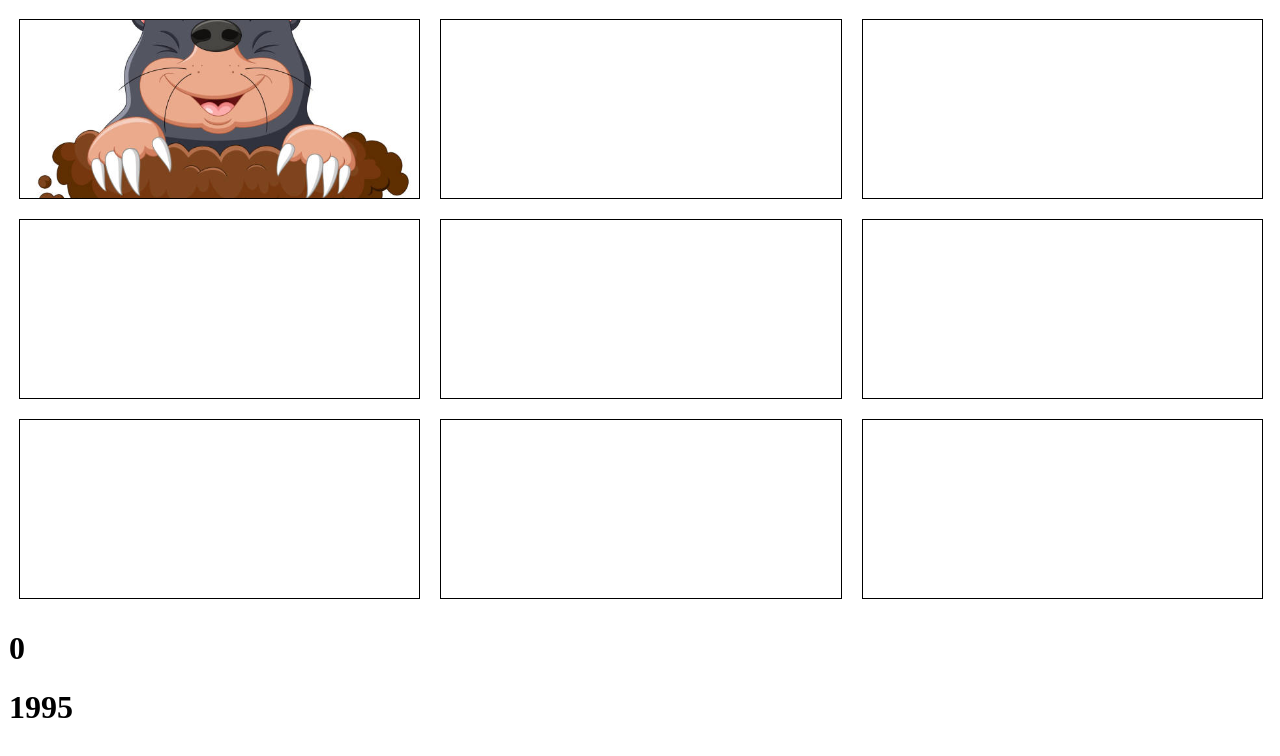
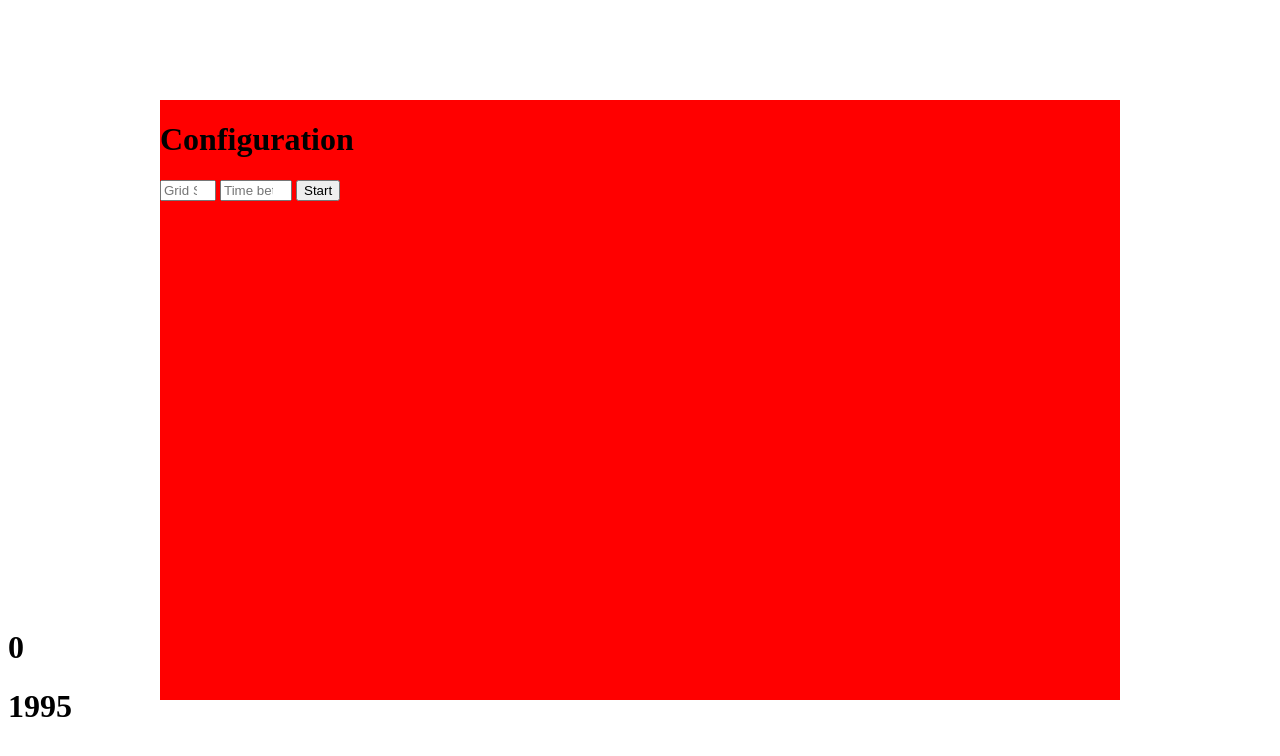
Before and after one commit to vttc08/webdev, a plain HTML site: page index.html in a window 1280 px wide. Drawn offline with Linux system fonts and the light colour scheme.

Commit message:
added custom configuration

```diff
--- a/index.html
+++ b/index.html
@@ -5,27 +5,27 @@
     <title>Document</title>
 </head>
 <body>
-    <div class="grid">
-        <div class="box" onclick="wrong()"></div>
-        <div class="box" onclick="wrong()"></div>
-        <div class="box" onclick="wrong()"></div>
-        <div class="box" onclick="wrong()"></div>
-        <div class="box" onclick="wrong()"></div>
-        <div class="box" onclick="wrong()"></div>
-        <div class="box" onclick="wrong()"></div>
-        <div class="box" onclick="wrong()"></div>
-        <div class="box" onclick="wrong()"></div>
+    <div class="flex">
+        <div class="grid shake">
+            <div class="box"></div>
+        </div>
+
+
     </div>
+    <h1 id="score">0</h1>
+    <h1 id="timer">100</h1>
     <div id="menu-outer">
         <div class="menu" id="pause">
             <h1>Paused</h1>
             <button id="resume">Resume</button>
         </div>
+        <div class="menu" id="config">
+            <h1>Configuration</h1>
+            <input type="number" id="size" placeholder="Grid Size" min="1" max="10">
+            <input type="number" id="time" placeholder="Time between spanwing in ms" min="1" max="1000">
+            <button id="start">Start</button>
+        </div>
     </div>
-    <h1 id="score">0</h1>
-    <h1 id="timer">100</h1>
-
-
 </body>
 <link rel="stylesheet" href="styles.css">
 <script src="script.js" type="text/javascript"></script>
--- a/script.js
+++ b/script.js
@@ -1,59 +1,167 @@
-let cur_rand = 0;
+let cur_rand = 1;
 
-function myfunc() {
-    let selected = document.getElementById("selected");
-    selected.removeAttribute("onclick");
-    selected.setAttribute("onclick","wrong()")
-    selected.removeAttribute("id");
-    setrandom();
-    updateScore();
+// Rewrite
+let configuration = {
+    size: 5,
+    timebw: 10,
 }
+
+total = configuration.size ** 2;
+createGrid(configuration.size);
+
+function createGrid(s) {
+    let grid = document.querySelector(".grid");
+    grid.innerHTML = ""; // Clear previous grid
+    grid.style.gridTemplateColumns = `repeat(${s}, 1fr)`;
+    grid.style.gridTemplateRows = `repeat(${s}, 1fr)`;
+    for (let i = 0; i < s ** 2; i++) {
+        let box = document.createElement("div");
+        box.classList.add("box");
+        grid.appendChild(box);
+    }
+}
+
+let config = document.getElementById("config");
+config.style.opacity = 1;
+config.style.pointerEvents = "initial";
+let size = document.getElementById("size");
+let time = document.getElementById("time");
+time = parseInt(time.value);
+size = parseInt(size.value);
+let start = document.getElementById("start");
+start.addEventListener("click", function() {
+    config.style.opacity = 0.1;
+    config.style.top = "-100%";
+    config.style.pointerEvents = "none";
+    createGrid(size);
+    total = size ** 2;
+    startEventListener();
+
+})
+
+
+let grid = document.querySelector(".grid");
+
+
+let boxes = document.getElementsByClassName("box");
+
+grid.addEventListener("click", function(e) {
+    if (e.target.className !== "box") {
+        wrong(e.target);
+    }
+})
+function initiateClock() {
+    let gameClock = setInterval(() => {
+        setRandom();
+    }, time);
+    return gameClock;
+}
+let gameClock = initiateClock();
+let locked = false;
+
+function startEventListener() {
+    for (let i = 0; i <  boxes.length; i++) {
+        boxes[i].addEventListener("click", function(e) {
+            if (boxes[i].id == "selected") {
+                if (!locked) {
+                correct();
+                }
+            } else {
+                wrong(e.target);
+            }
+        } );
+    }
+    setRandom();
+}
+
+
+function correct() {
+    clearInterval(gameClock);
+    setRandom();
+    gameClock = initiateClock();
+    updateScore(1);
+}
+
+function generateRandom(){
+    for (let i = 0; i < boxes.length; i++) {
+        if (boxes[i].id == "selected") {
+            cur_rand = i;
+            break;
+        }
+    }
+    let random = cur_rand;
+    while (cur_rand == random) {
+        random = Math.floor(Math.random()*total);
+    }
+    return random;
+}
+
+function setRandom() {
+    let random = generateRandom();
+    Array.from(boxes).map(function(box) {
+        box.removeAttribute("id");
+    })
+    boxes[random].setAttribute("id", "selected");
+
+}
+// function myfunc() {
+//     let selected = document.getElementById("selected");
+//     selected.removeAttribute("onclick");
+//     selected.setAttribute("onclick","wrong()")
+//     selected.removeAttribute("id");
+//     setrandom();
+//     updateScore();
+// }
 let body = document.getElementsByTagName("body");
+let shake = document.querySelector(".shake");
 
-function wrong() {
-    body[0].style.animationPlayState = 'running';
+function wrong(t) {
+    shake.classList.add("shake-animation");
+    t.setAttribute('id' , 'wrong');
+    locked = true;
+    shake.style.cursor = 'none';
     setTimeout(() => {
-        body[0].style.animationPlayState = 'paused';
-    }, 300);
-    body[0].style.cursor = 'none';
-    setTimeout(() => {
-        body[0].style.cursor = 'auto'
+        shake.classList.remove("shake-animation");
+        t.removeAttribute('id');
+        locked = false;
+        shake.style.cursor = 'auto';
     }, 1000);
+    // setTimeout(() => {
+    //     body[0].style.animationPlayState = 'paused';
+    // }, 300);
+    // body[0].style.cursor = 'none';
+    // setTimeout(() => {
+    //     body[0].style.cursor = 'auto'
+    // }, 1500);
 
 };
 
-let boxes = document.getElementsByClassName("box");
+// let boxes = document.getElementsByClassName("box");
 
-function setrandom(){
-    let random = cur_rand;
-    while (random == cur_rand) {
-        random = Math.floor(Math.random()*9);
+// function setrandom(){
+//     let random = cur_rand;
+//     while (random == cur_rand) {
+//         random = Math.floor(Math.random()*9);
 
-    }
-    boxes[random].setAttribute("onclick","myfunc()");
-    boxes[random].setAttribute("id", "selected");
-    cur_rand = random;
-};
+//     }
+//     boxes[random].setAttribute("onclick","myfunc()");
+//     boxes[random].setAttribute("id", "selected");
+//     cur_rand = random;
+// };
 
-boxes[0].setAttribute("onclick","myfunc()");
-boxes[0].setAttribute("id", "selected");
 
 let thescore = 0
 
-function updateScore() {
+function updateScore(s) {
     let score = document.getElementById("score");
-    let myscore = thescore += 1;
+    let myscore = thescore += s;
     score.innerHTML = myscore;
 }
 
-function startGame() {
-    setTimeout(() => {
-        endGame();
-    }, 20000);
-}
 
 
-let timeLeft = 2000; // 20 seconds
+ // 20 seconds
+let timeLeft = 2000;
 let isPaused = false;
 let t = document.getElementById("timer");
 let resume = document.getElementById("resume");
--- a/styles.css
+++ b/styles.css
@@ -1,14 +1,26 @@
 
+.flex {
+    display: flex;
+    justify-content: center;
+    align-items: center;
+    height: 75vh;
+    width: 100vw;
+    position: relative;
+}
 .grid {
     display: grid;
     grid-template-columns: repeat(3,1fr);
     grid-template-rows: repeat(3,1fr);
-    height: 600px;
+    height: 50vh;
+    width: 50%;
+    margin: 0 auto;
+    position: relative;
+    gap: 5px;
+    border: 1px solid black;
 }
 .box {
     color: red;
     border: 1px solid black;
-    margin: 10px;
 }
 #selected {
     background-color: red;
@@ -19,7 +31,7 @@
 }
 #wrong {
     background-color: red;
-    transition: background-color 1s linear;
+    transition: background-color 0.25s linear;
 }
 
 #menu-outer {
@@ -42,6 +54,13 @@
     transform: translate(-50%, -50%);
 }
 
+#config {
+    pointer-events: none;
+    opacity: 0;
+    height: 75%;
+    width: 75%;
+}
+
 #pause {
     height: 75%;
     width: 75%;
@@ -49,27 +68,41 @@
     pointer-events: none;
 }
 
+body {
+    overflow: hidden;
+}
+.shake {
+    /* Start the shake animation and make the animation last for 0.5 seconds */
 
-body {
+    overflow:hidden;
+    }
+
+.shake-animation {
     /* Start the shake animation and make the animation last for 0.5 seconds */
-    animation: shake 0.5s;
+    animation: shake 1s;
 
     /* When the animation is finished, start again */
     animation-iteration-count: infinite;
-    animation-play-state: paused;
-    overflow:hidden;
-    }
+    animation-play-state: running;
+
+}
 
 @keyframes shake {
-    0% { transform: translate(1px, 1px) rotate(0deg);}
-    10% { transform: translate(-1px, -2px) rotate(-1deg); }
-    20% { transform: translate(-3px, 0px) rotate(1deg); }
-    30% { transform: translate(3px, 2px) rotate(0deg); }
-    40% { transform: translate(1px, -1px) rotate(1deg); }
-    50% { transform: translate(-1px, 2px) rotate(-1deg);}
-    60% { transform: translate(-3px, 1px) rotate(0deg);}
-    70% { transform: translate(3px, 1px) rotate(-1deg); }
-    80% { transform: translate(-1px, -1px) rotate(1deg); }
-    90% { transform: translate(1px, 2px) rotate(0deg); }
-    100% { transform: translate(1px, -2px) rotate(-1deg); }
-    }
+    0% { transform: translate(1px, 1px); opacity: 1; }
+    10% { transform: translate(-1px, -2px); opacity: 0.8; }
+    20% { transform: translate(-3px, 0px); opacity: 0.6; }
+    30% { transform: translate(3px, 2px); opacity: 0; }
+    40% { transform: translate(1px, -1px); opacity: 0.8; }
+    50% { transform: translate(-1px, 2px); opacity: 0.6; }
+    60% { transform: translate(-3px, 1px); opacity: 1; }
+    70% { transform: translate(3px, 1px); opacity: 0.8; }
+    80% { transform: translate(-1px, -1px); opacity: 0.6; }
+    90% { transform: translate(1px, 2px); opacity: 0; }
+    100% { transform: translate(1px, -2px); opacity: 0.8; }
+}
+
+@keyframes flash {
+    0% { opacity: 1; }
+    50% { opacity: 0; }
+    100% { opacity: 1; }
+}
```
